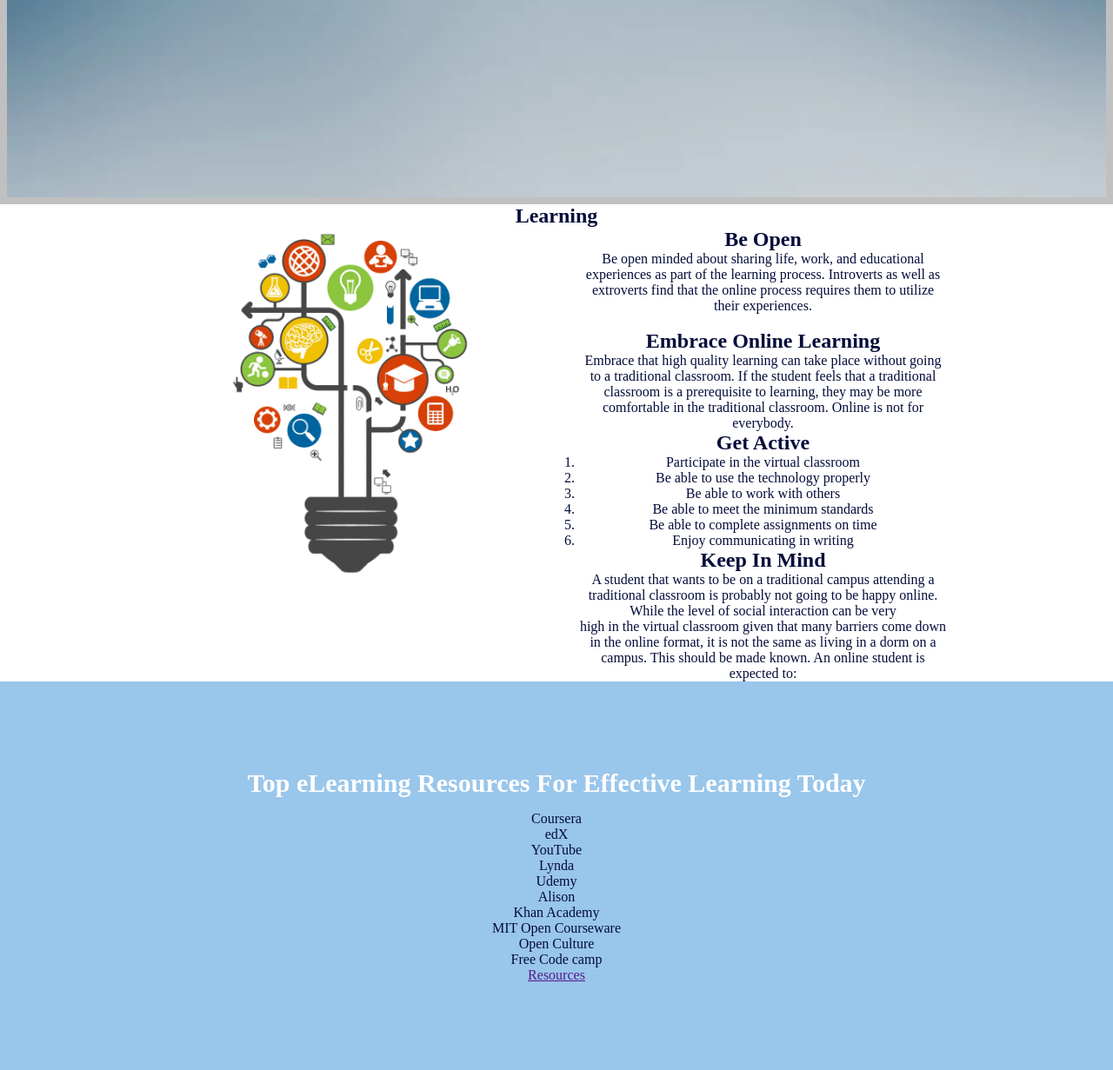
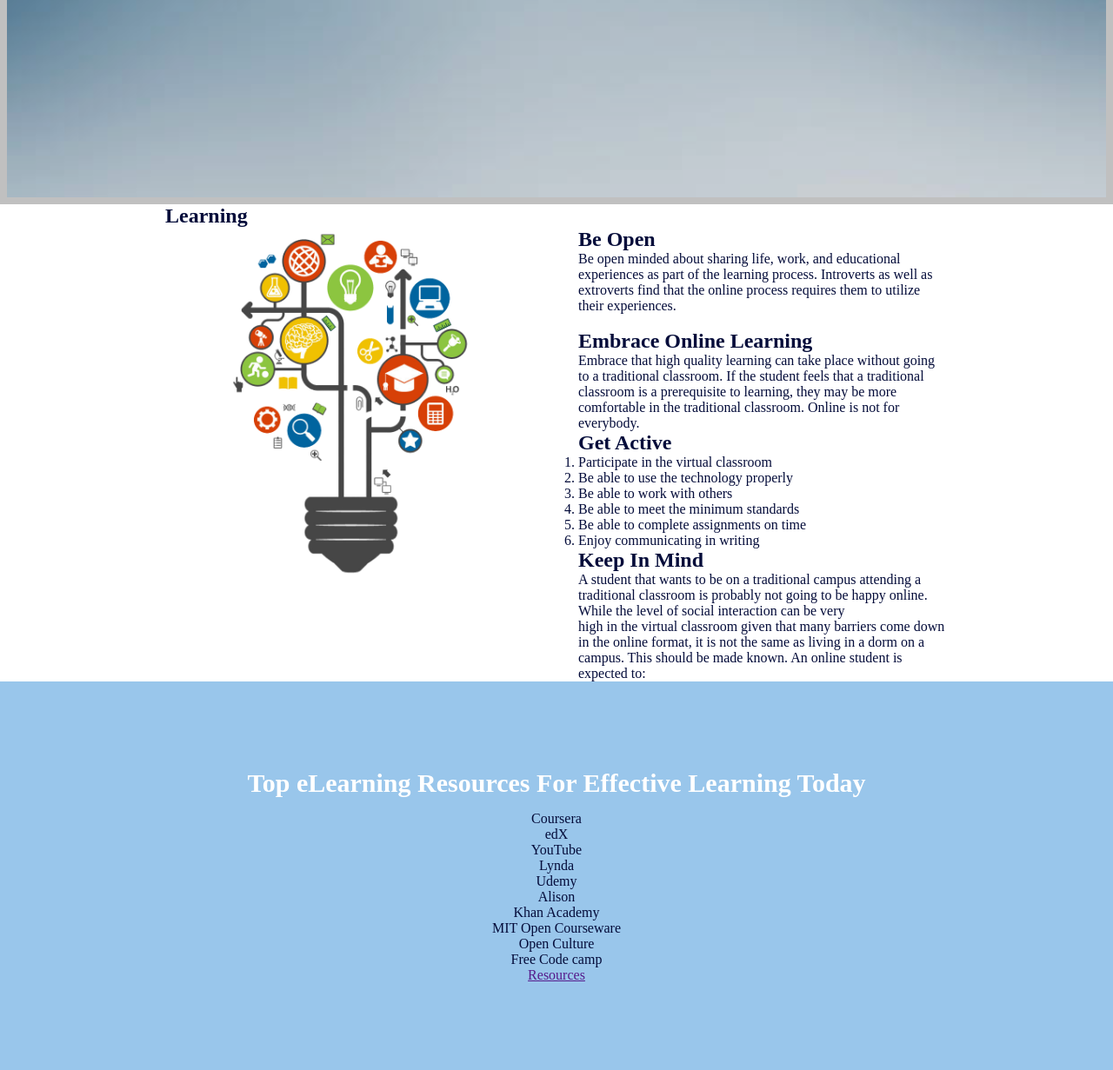
Before and after one commit to NiqueNat/myrna_web_development_env_1_project-, a PHP site: page / in a window 1280 px wide. Shown: the part 565-1796 px from the top of the page at 87% size. Run offline with PHP 8.4, Linux system fonts and the light colour scheme.

Commit message:
Update main.css

```diff
--- a/assets/css/main.css
+++ b/assets/css/main.css
@@ -13,7 +13,6 @@ body {
     width: 90%;
     margin-left: auto;
     margin-right: auto;
-    text-align: center;
 }
 
 .page-header {
@@ -87,7 +86,7 @@ body {
 
 .learning .right {
     width: 50%;
-    margin-bottom: auto;
+
 
 }
 
```
